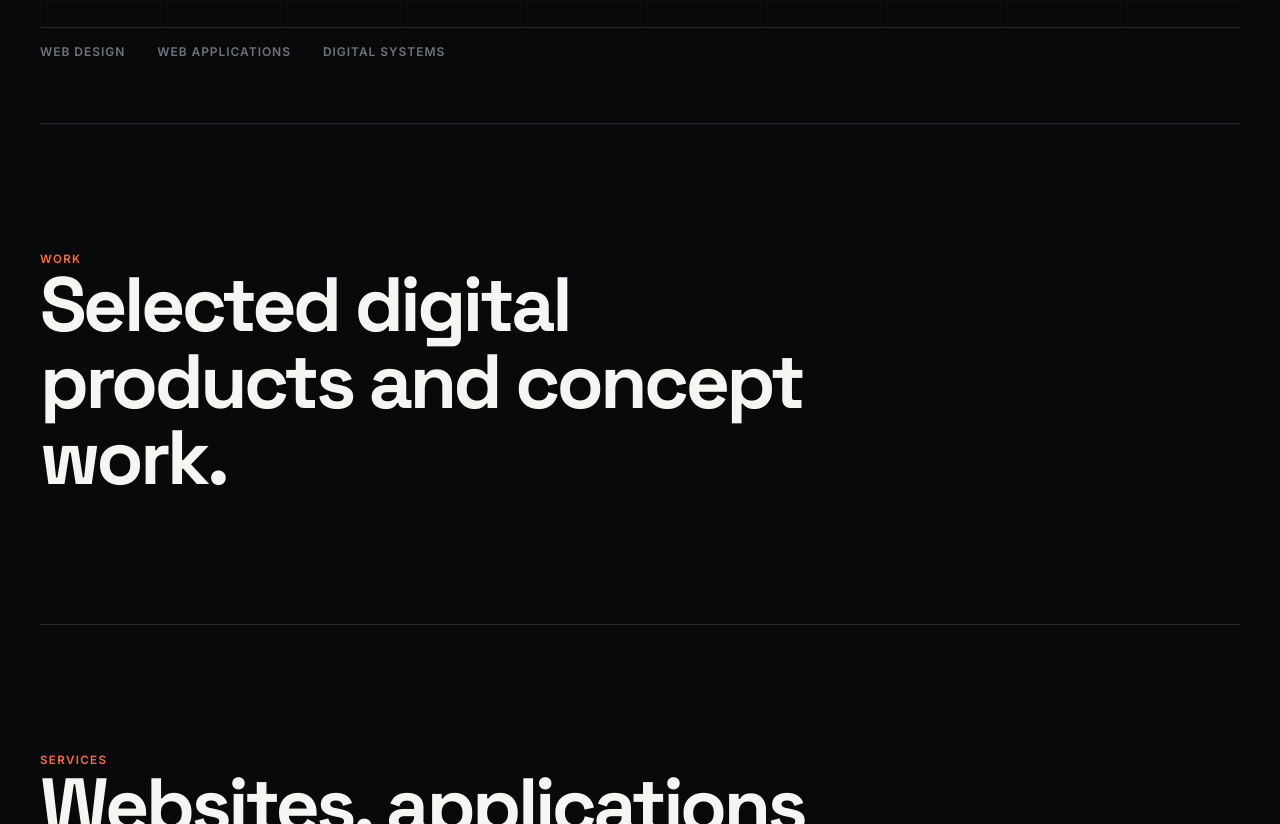
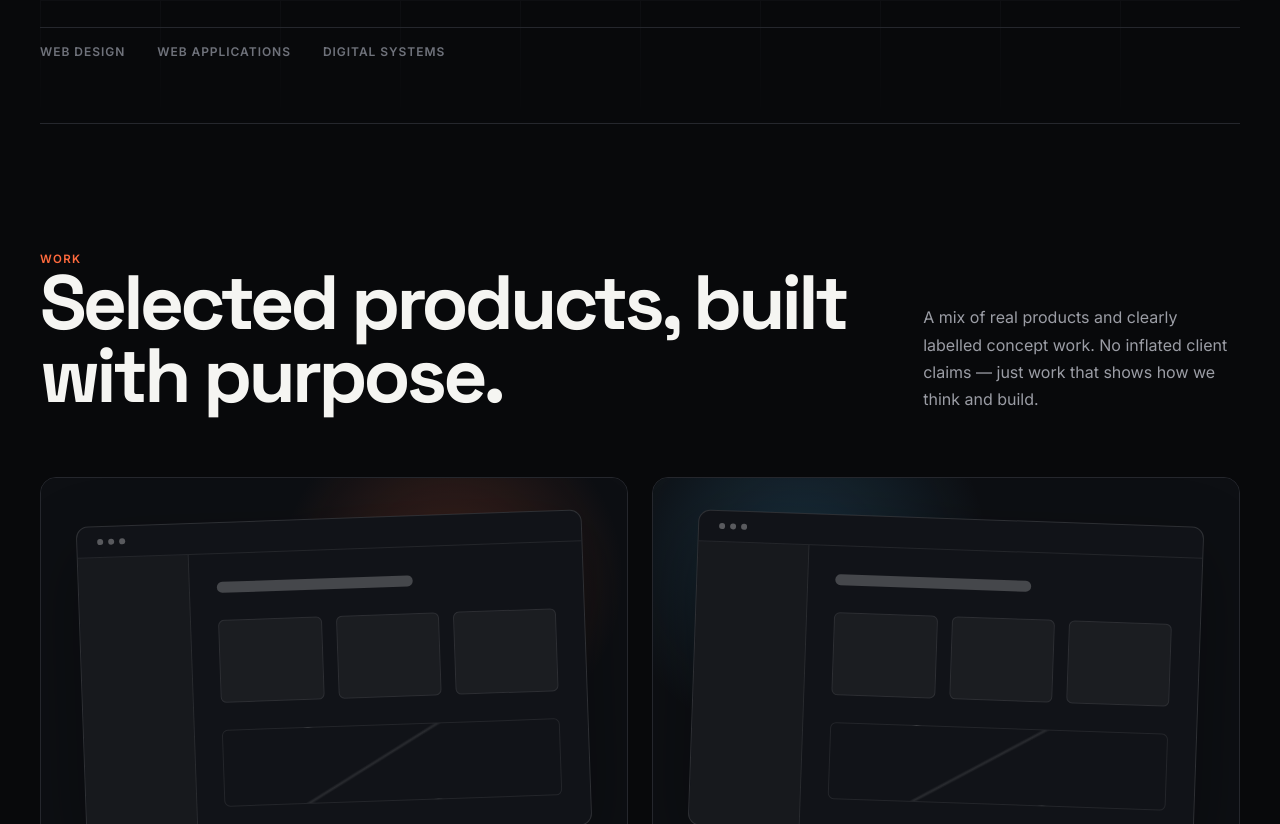
Before and after one commit to rahilislam/Rahil-Forge, a React (Vite) app: page / in a window 1280 px wide. Shown: the part 720-1544 px from the top of the page. Built offline with nearby package versions, Linux system fonts and the light colour scheme.

Commit message:
feat: integrate Stage 5 portfolio into homepage

```diff
--- a/src/App.tsx
+++ b/src/App.tsx
@@ -1,4 +1,5 @@
 import Layout from './components/Layout/Layout'
+import WorkSection from './components/Work/WorkSection'
 import { ButtonLink } from './components/UI/Button'
 import './App.css'
 
@@ -30,12 +31,7 @@ function App() {
           </div>
         </section>
 
-        <section id="work" className="anchor-section" aria-labelledby="work-title">
-          <div>
-            <p className="eyebrow">WORK</p>
-            <h2 id="work-title">Selected digital products and concept work.</h2>
-          </div>
-        </section>
+        <WorkSection />
 
         <section id="services" className="anchor-section" aria-labelledby="services-title">
           <div>
```
